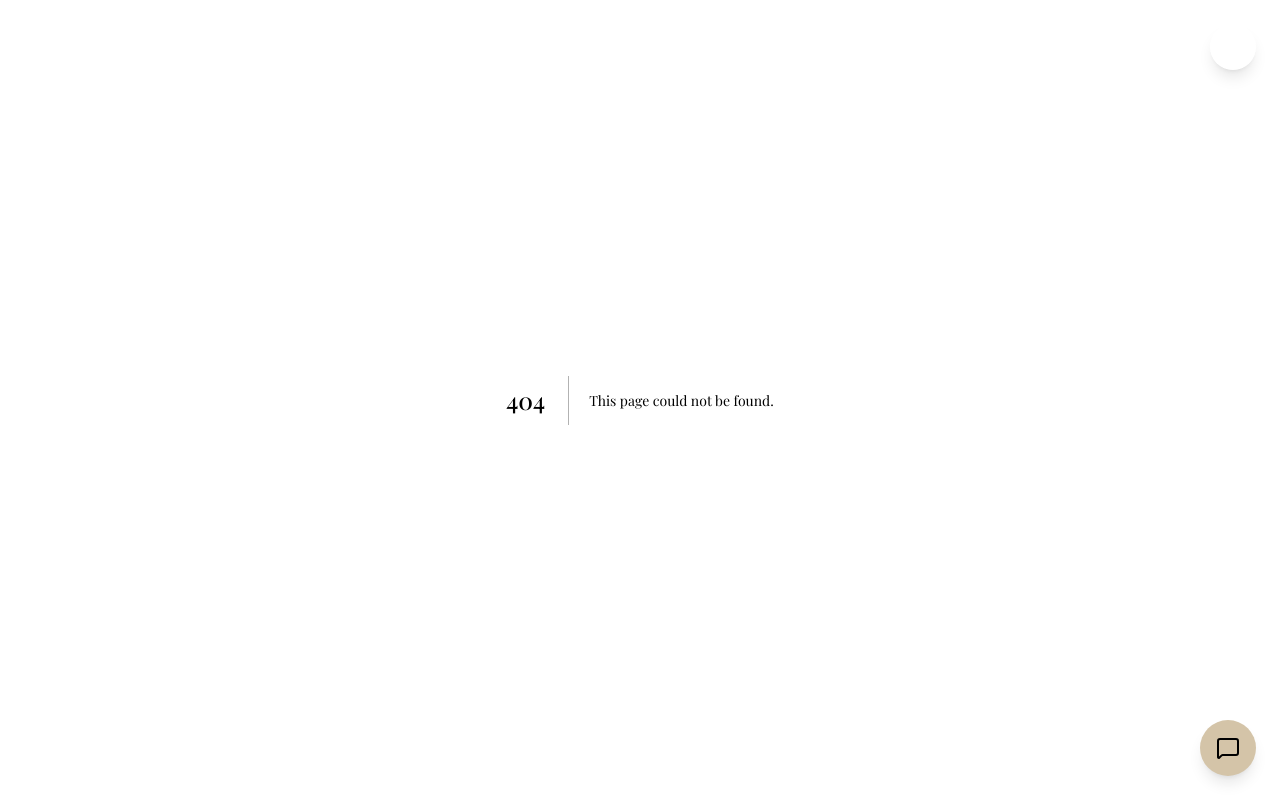
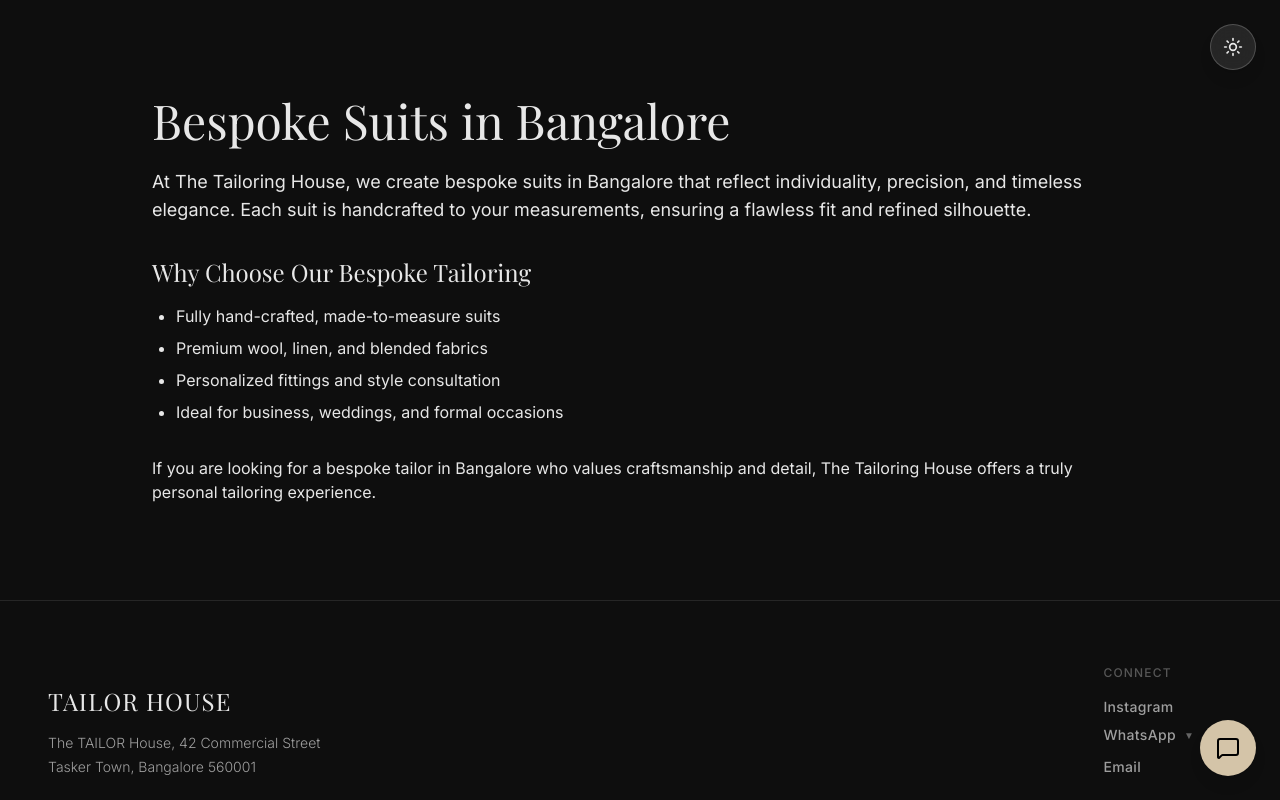
Before and after one commit to raghavendraakashu/The-tailor-house, a Next.js app: page /bespoke-suits-bangalore in a window 1280 px wide. Before the commit this address had no page. Shown: the top 800 px of the page. Built offline with nearby package versions, Linux system fonts and the light colour scheme; a web font is replaced by a local one.

Commit message:
Add bespoke suits Bangalore SEO page

```diff
--- /dev/null
+++ b/app/bespoke-suits-bangalore/page.tsx
@@ -0,0 +1,41 @@
+import type { Metadata } from "next";
+
+export const metadata: Metadata = {
+    title: "Bespoke Suits in Bangalore | The Tailoring House",
+    description:
+        "Luxury bespoke suits in Bangalore, handcrafted for a perfect fit using premium fabrics and timeless tailoring techniques.",
+};
+
+export default function BespokeSuitsPage() {
+    return (
+        <main className="px-6 py-24 max-w-5xl mx-auto">
+            <h1 className="text-4xl md:text-5xl font-playfair mb-6">
+                Bespoke Suits in Bangalore
+            </h1>
+
+            <p className="text-lg text-muted-foreground mb-8">
+                At The Tailoring House, we create bespoke suits in Bangalore that reflect
+                individuality, precision, and timeless elegance. Each suit is
+                handcrafted to your measurements, ensuring a flawless fit and refined
+                silhouette.
+            </p>
+
+            <h2 className="text-2xl font-playfair mb-4">
+                Why Choose Our Bespoke Tailoring
+            </h2>
+
+            <ul className="list-disc pl-6 space-y-2 text-muted-foreground mb-8">
+                <li>Fully hand-crafted, made-to-measure suits</li>
+                <li>Premium wool, linen, and blended fabrics</li>
+                <li>Personalized fittings and style consultation</li>
+                <li>Ideal for business, weddings, and formal occasions</li>
+            </ul>
+
+            <p className="text-muted-foreground">
+                If you are looking for a bespoke tailor in Bangalore who values
+                craftsmanship and detail, The Tailoring House offers a truly personal
+                tailoring experience.
+            </p>
+        </main>
+    );
+}
--- a/app/layout.tsx
+++ b/app/layout.tsx
@@ -59,6 +59,29 @@ export default function RootLayout({
             <ThemeToggle />
           </SmoothScroll>
         </ThemeProvider>
+        <script
+          type="application/ld+json"
+          dangerouslySetInnerHTML={{
+            __html: JSON.stringify({
+              "@context": "https://schema.org",
+              "@type": "Tailor",
+              "name": "The Tailoring House",
+              "url": "https://the-tailor-house.vercel.app",
+              "description": "Luxury bespoke tailoring house crafting custom suits and garments with precision and heritage craftsmanship.",
+              "areaServed": {
+                "@type": "City",
+                "name": "Bangalore"
+              },
+              "address": {
+                "@type": "PostalAddress",
+                "addressLocality": "Bangalore",
+                "addressCountry": "IN"
+              },
+              "priceRange": "$$$",
+              "sameAs": []
+            })
+          }}
+        />
       </body>
     </html>
   );
--- a/app/sitemap.ts
+++ b/app/sitemap.ts
@@ -1,14 +1,18 @@
 import { MetadataRoute } from "next";
 
 export default function sitemap(): MetadataRoute.Sitemap {
-    const baseUrl = "https://the-tailor-house.vercel.app";
-
     return [
         {
-            url: baseUrl,
+            url: "https://the-tailor-house.vercel.app",
+            lastModified: new Date(),
+            changeFrequency: "yearly",
+            priority: 1,
+        },
+        {
+            url: "https://the-tailor-house.vercel.app/bespoke-suits-bangalore",
             lastModified: new Date(),
             changeFrequency: "weekly",
-            priority: 1,
+            priority: 0.9,
         },
     ];
 }
```
